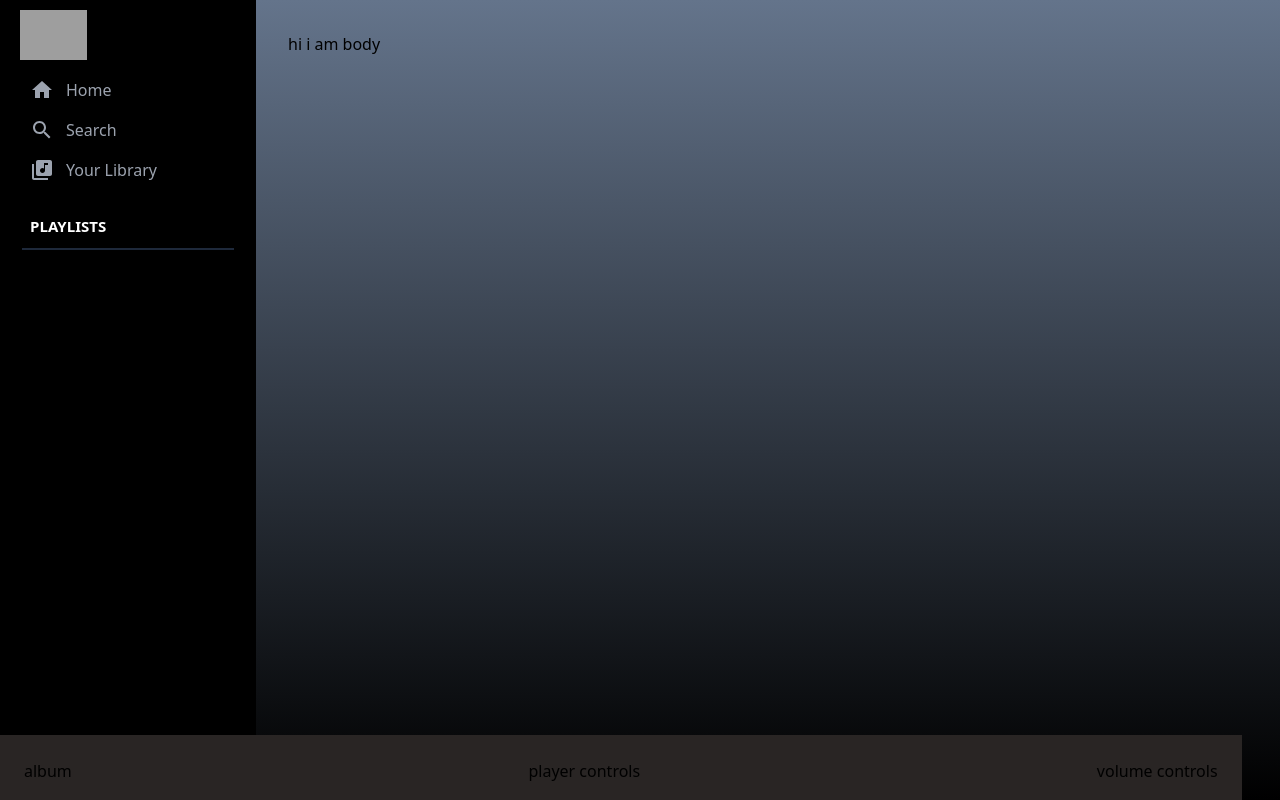
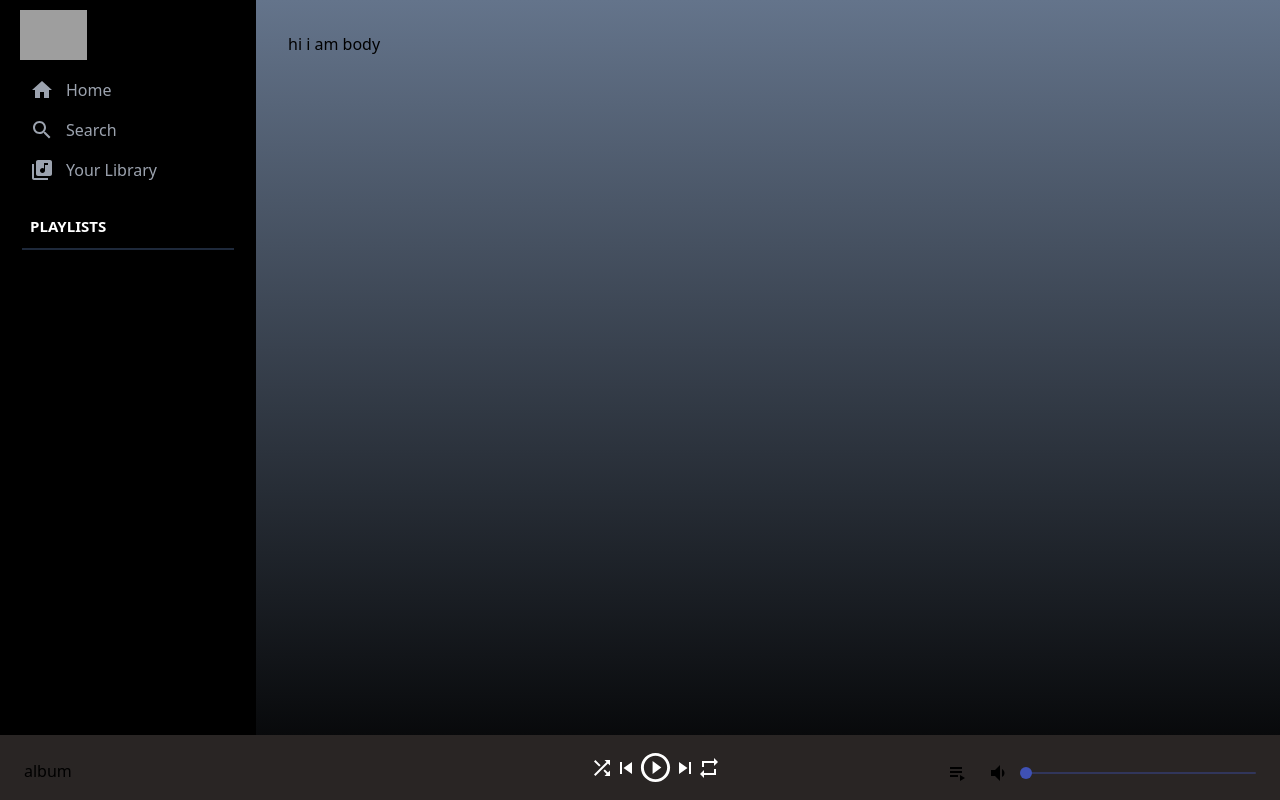
Before and after one commit to Domirando/spotify-clone, a React (Create React App) app: page / in a window 1280 px wide. Built offline with nearby package versions, Linux system fonts and the light colour scheme; grey boxes are pictures that could not be loaded; what spotify-web-api-js would draw is missing.

Commit message:
adding components

```diff
--- a/package.json
+++ b/package.json
@@ -5,6 +5,7 @@
   "dependencies": {
     "@emotion/react": "^11.7.1",
     "@emotion/styled": "^11.6.0",
+    "@material-ui/core": "^4.12.3",
     "@material-ui/icons": "^4.11.2",
     "@mui/material": "^5.4.0",
     "@testing-library/jest-dom": "^5.16.1",
--- a/src/Footer.css
+++ b/src/Footer.css
@@ -1,3 +1,12 @@
 .footer{
-    @apply fixed bottom-0 h-[65px] w-[97%] bg-stone-800 p-6 flex justify-between;
+    @apply fixed bottom-0 h-[65px] w-[100%] bg-stone-800 p-6 flex justify-between;
 }
+.footer__left{
+    @apply flex-[0.3]
+}
+.footer__center{
+    @apply px-[100px] text-white flex flex-[0.4] items-center justify-between max-w-[300px];
+}
+.footer__right{
+    @apply flex-[0.3]
+}
--- a/src/Footer.js
+++ b/src/Footer.js
@@ -1,4 +1,13 @@
 import './Footer.css'
+import PlayCircleOutlineIcon from '@material-ui/icons/PlayCircleOutline';
+import SkipPreviousIcon from '@material-ui/icons/SkipPrevious';
+import SkipNextIcon from '@material-ui/icons/SkipNext';
+import ShuffleIcon from '@material-ui/icons/Shuffle';
+import RepeatIcon from '@material-ui/icons/Repeat';
+import PlaylistPlayIcon from '@material-ui/icons/PlaylistPlay';
+import VolumeDownIcon from '@material-ui/icons/VolumeDown';
+import {Grid, Slider} from "@material-ui/core";
+
 export default function Footer() {
     return (
         <div className='footer'>
@@ -6,12 +15,25 @@
                 <h1>album</h1>
             </div>
             <div className="footer__center">
-                <h1>player controls</h1>
+                <ShuffleIcon className='footer__green'/>
+                <SkipPreviousIcon className='footer__green'/>
+                <PlayCircleOutlineIcon fontSize='large' className='footer__green'/>
+                <SkipNextIcon className='footer__icon'/>
+                <RepeatIcon className='footer__green'/>
             </div>
             <div className="footer__right">
-                <h1>volume controls</h1>
+                <Grid container spacing={2}>
+                    <Grid item>
+                        <PlaylistPlayIcon />
+                    </Grid>
+                    <Grid item={6}>
+                        <VolumeDownIcon />
+                    </Grid>
+                    <Grid item xs>
+                        <Slider/>
+                    </Grid>
+                </Grid>
             </div>
-
         </div>
     )
 }
```
Also changed, not shown: 1 other file (tests, documents, lock files or other folders).
